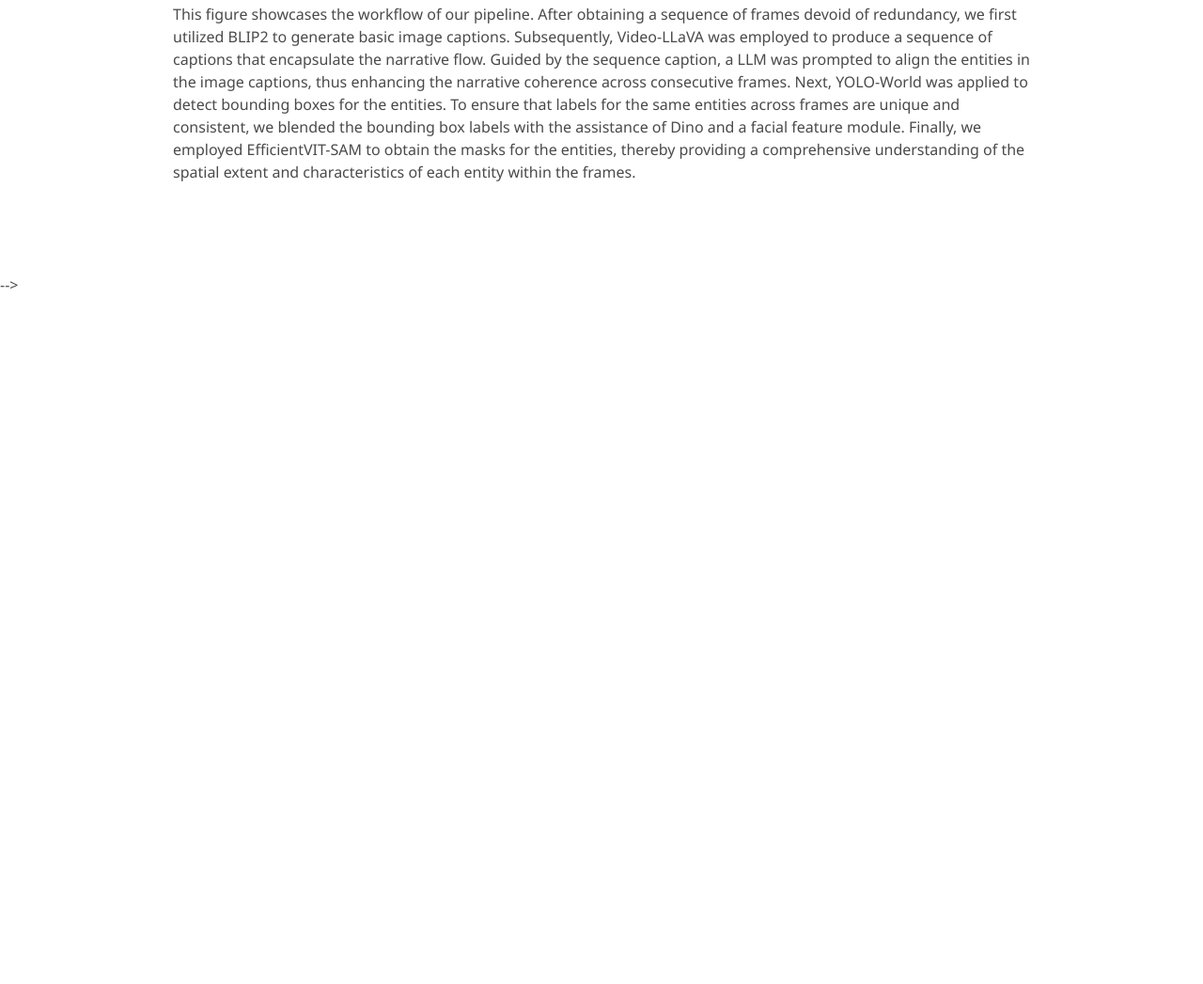
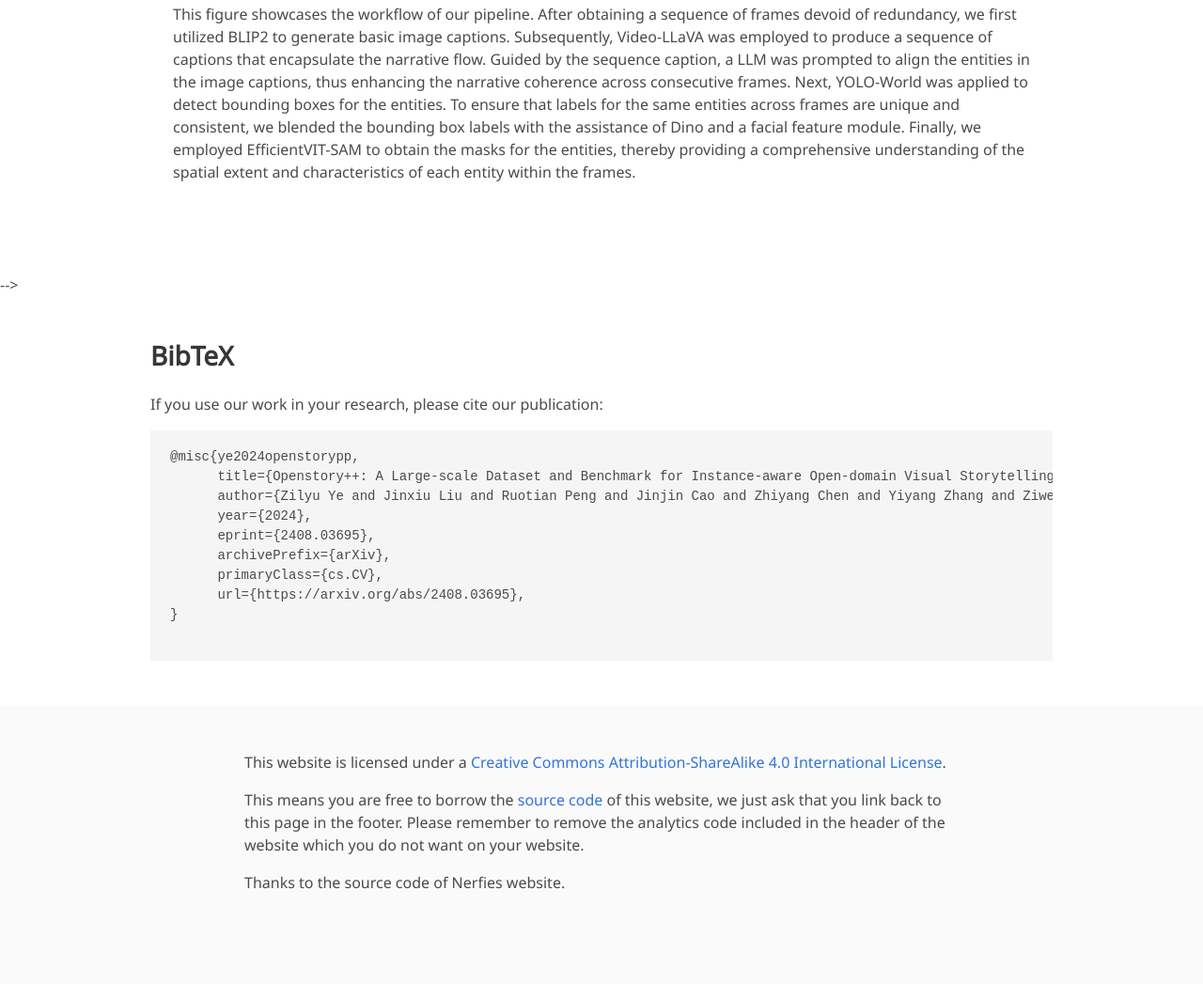
Before and after one commit to MAPLE-AIGC/MAPLE-AIGC.github.io, a plain HTML site: page Openstory++/index.html in a window 1280 px wide. Shown: the part 2577-3624 px from the top of the page at 94% size. Before the commit the page ends 2892 px from the top, so only its background shows below. Drawn offline with nearby package versions, Linux system fonts and the light colour scheme; some packages are replaced by stand-ins of ours; some icons are missing; files whose address does not match are found by name; a web font is replaced by a local one.

Commit message:
add footer

```diff
--- a/Openstory++/index.html
+++ b/Openstory++/index.html
@@ -326,42 +326,57 @@
   </section> -->
 
 
-  <!-- <section class="section" id="BibTeX">
+<section class="section" id="BibTeX">
   <div class="container is-max-desktop content">
     <h2 class="title">BibTeX</h2>
     <p> If you use our work in your research, please cite our publication: </p>
-    <pre><code>@article{text2video-zero,
-    title={Text2Video-Zero: Text-to-Image Diffusion Models are Zero-Shot Video Generators},
-    author={Khachatryan, Levon and Movsisyan, Andranik and Tadevosyan, Vahram and Henschel, Roberto and Wang, Zhangyang and Navasardyan, Shant and Shi, Humphrey},
-    journal={arXiv preprint arXiv:2303.13439},
-    year={2023}
-  }
+    <pre><code>@misc{ye2024openstorypp,
+      title={Openstory++: A Large-scale Dataset and Benchmark for Instance-aware Open-domain Visual Storytelling},
+      author={Zilyu Ye and Jinxiu Liu and Ruotian Peng and Jinjin Cao and Zhiyang Chen and Yiyang Zhang and Ziwei Xuan and Mingyuan Zhou and Xiaoqian Shen and Mohamed Elhoseiny and Qi Liu and Guo-Jun Qi},
+      year={2024},
+      eprint={2408.03695},
+      archivePrefix={arXiv},
+      primaryClass={cs.CV},
+      url={https://arxiv.org/abs/2408.03695},
+}
     </code></pre>
   </div>
-</section> -->
-  <!--
+</section>
+
+
 <footer class="footer">
   <div class="container">
-    <div class="content has-text-centered">
+    <!--<div class="content has-text-centered">
       <a class="icon-link" href="https://arxiv.org/pdf/2303.13439.pdf">
         <i class="fas fa-file-pdf"></i>
       </a>
       <a class="icon-link" href="https://github.com/Picsart-AI-Research/Text2Video-Zero" class="external-link" disabled>
         <i class="fab fa-github"></i>
       </a>
-    </div>
+    </div>-->
     <div class="columns is-centered">
       <div class="column is-8">
         <div class="content">
           <p>
-            Website adapted from the following <a href="https://github.com/nerfies/nerfies.github.io">template</a>.
+            This website is licensed under a <a rel="license"
+                                                href="http://creativecommons.org/licenses/by-sa/4.0/">Creative
+            Commons Attribution-ShareAlike 4.0 International License</a>.
+          </p>
+          <p>
+            This means you are free to borrow the <a
+              href="https://MAPLE-AIGC.github.io/EqDiff">source code</a> of this website,
+            we just ask that you link back to this page in the footer.
+            Please remember to remove the analytics code included in the header of the website which
+            you do not want on your website.
+          </p>
+          <p>
+            Thanks to the <a="https://github.com/nerfies/nerfies.github.io">source code of Nerfies website</a>.
           </p>
         </div>
       </div>
     </div>
   </div>
-</footer> -->
+</footer>
 
 </body>
-
 </html>
```
